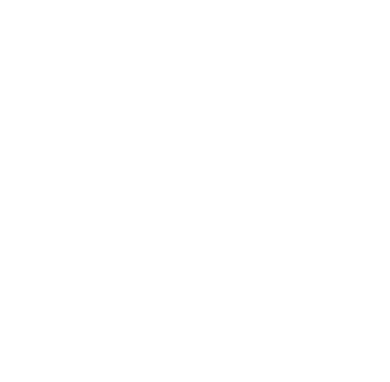
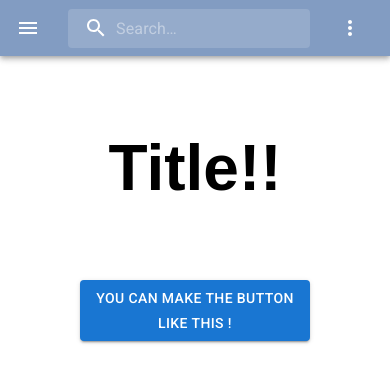
Before and after one commit to illuminarean-internship/2023-summer-erp-front, a Next.js app: page / in a window 390 px wide. Shown: the top 382 px of the page. Built offline with nearby package versions, Linux system fonts and the light colour scheme.

Commit message:
Feat: Add navigation bar

```diff
--- /dev/null
+++ b/src/components/Navbar.js
@@ -0,0 +1,245 @@
+import * as React from 'react';
+import { styled, alpha } from '@mui/material/styles';
+import AppBar from '@mui/material/AppBar';
+import Box from '@mui/material/Box';
+import Toolbar from '@mui/material/Toolbar';
+import IconButton from '@mui/material/IconButton';
+import InputBase from '@mui/material/InputBase';
+import Badge from '@mui/material/Badge';
+import MenuItem from '@mui/material/MenuItem';
+import Menu from '@mui/material/Menu';
+import MenuIcon from '@mui/icons-material/Menu';
+import SearchIcon from '@mui/icons-material/Search';
+import AccountCircle from '@mui/icons-material/AccountCircle';
+import NotificationsIcon from '@mui/icons-material/Notifications';
+import MoreIcon from '@mui/icons-material/MoreVert';
+import Link from 'next/link';
+import {
+    NotificationsNoneOutlined,
+    SettingsOutlined,
+} from '@mui/icons-material';
+
+export default function Navbar() {
+    const [anchorEl, setAnchorEl] = React.useState(null);
+    const [mobileMoreAnchorEl, setMobileMoreAnchorEl] = React.useState(null);
+
+    const isMenuOpen = Boolean(anchorEl);
+    const isMobileMenuOpen = Boolean(mobileMoreAnchorEl);
+
+    const handleProfileMenuOpen = (event) => {
+        setAnchorEl(event.currentTarget);
+    };
+
+    const handleMobileMenuOpen = (event) => {
+        setMobileMoreAnchorEl(event.currentTarget);
+    };
+
+    const handleMobileMenuClose = () => {
+        setMobileMoreAnchorEl(null);
+    };
+
+    const handleMenuClose = () => {
+        setAnchorEl(null);
+        handleMobileMenuClose();
+    };
+
+    const menuId = 'primary-search-account-menu';
+    const renderMenu = (
+        <Menu
+            anchorEl={anchorEl}
+            anchorOrigin={{
+                vertical: 'top',
+                horizontal: 'right',
+            }}
+            id={menuId}
+            keepMounted
+            transformOrigin={{
+                vertical: 'top',
+                horizontal: 'right',
+            }}
+            open={isMenuOpen}
+            onClose={handleMenuClose}
+        >
+            <MenuItem onClick={handleMenuClose}>Profile</MenuItem>
+            <MenuItem onClick={handleMenuClose}>My account</MenuItem>
+            <MenuItem onClick={handleMenuClose}>Logout</MenuItem>
+        </Menu>
+    );
+
+    const mobileMenuId = 'primary-search-account-menu-mobile';
+    const renderMobileMenu = (
+        <Menu
+            anchorEl={mobileMoreAnchorEl}
+            anchorOrigin={{
+                vertical: 'top',
+                horizontal: 'right',
+            }}
+            id={mobileMenuId}
+            keepMounted
+            transformOrigin={{
+                vertical: 'top',
+                horizontal: 'right',
+            }}
+            open={isMobileMenuOpen}
+            onClose={handleMobileMenuClose}
+        >
+            <MenuItem>
+                <IconButton
+                    size="large"
+                    aria-label="show amount of new notifications"
+                    color="inherit"
+                >
+                    <Badge badgeContent={17} color="error">
+                        <NotificationsIcon />
+                    </Badge>
+                </IconButton>
+                <p>Notifications</p>
+            </MenuItem>
+            <MenuItem>
+                <IconButton
+                    size="large"
+                    aria-label="show amount of new mails"
+                    color="inherit"
+                >
+                    <SettingsOutlined />
+                </IconButton>
+                <p>Settings</p>
+            </MenuItem>
+
+            <MenuItem onClick={handleProfileMenuOpen}>
+                <IconButton
+                    size="large"
+                    aria-label="account of current user"
+                    aria-controls="primary-search-account-menu"
+                    aria-haspopup="true"
+                    color="inherit"
+                >
+                    <AccountCircle />
+                </IconButton>
+                <p>Profile</p>
+            </MenuItem>
+        </Menu>
+    );
+
+    return (
+        <Box sx={{ flexGrow: 1 }}>
+            <AppBar position="sticky" style={{ backgroundColor: '#829CC2' }}>
+                <Toolbar>
+                    <IconButton
+                        size="large"
+                        edge="start"
+                        color="inherit"
+                        aria-label="open drawer"
+                        sx={{ mr: 2 }}
+                    >
+                        <MenuIcon />
+                    </IconButton>
+                    <StyledLogo sx={{ flexGrow: 1 }}>
+                        <Link href={'/'}>
+                            <img
+                                src="/images/logo.png"
+                                style={{ width: '150px' }}
+                            />
+                        </Link>
+                    </StyledLogo>
+                    <Search sx={{ flexGrow: 1 }}>
+                        <SearchIconWrapper>
+                            <SearchIcon />
+                        </SearchIconWrapper>
+                        <StyledInputBase
+                            placeholder="Search…"
+                            inputProps={{ 'aria-label': 'search' }}
+                        />
+                    </Search>
+                    <Box sx={{ flexGrow: 1 }} />
+                    <Box sx={{ display: { xs: 'none', md: 'flex' } }}>
+                        <IconButton size="large" color="inherit">
+                            <Badge badgeContent={17} color="error">
+                                <NotificationsNoneOutlined />
+                            </Badge>
+                        </IconButton>
+                        <IconButton
+                            size="large"
+                            edge="end"
+                            aria-label="account of current user"
+                            aria-controls={menuId}
+                            aria-haspopup="true"
+                            onClick={handleProfileMenuOpen}
+                            color="inherit"
+                        >
+                            <AccountCircle />
+                        </IconButton>
+                        <IconButton
+                            size="large"
+                            color="inherit"
+                            sx={{ marginLeft: '5px' }}
+                        >
+                            <SettingsOutlined />
+                        </IconButton>
+                    </Box>
+                    <Box sx={{ display: { xs: 'flex', md: 'none' } }}>
+                        <IconButton
+                            size="large"
+                            aria-label="show more"
+                            aria-controls={mobileMenuId}
+                            aria-haspopup="true"
+                            onClick={handleMobileMenuOpen}
+                            color="inherit"
+                        >
+                            <MoreIcon />
+                        </IconButton>
+                    </Box>
+                </Toolbar>
+            </AppBar>
+            {renderMobileMenu}
+            {renderMenu}
+        </Box>
+    );
+}
+
+const Search = styled('div')(({ theme }) => ({
+    position: 'relative',
+    borderRadius: theme.shape.borderRadius,
+    backgroundColor: alpha(theme.palette.common.white, 0.15),
+    '&:hover': {
+        backgroundColor: alpha(theme.palette.common.white, 0.25),
+    },
+    marginRight: theme.spacing(2),
+    marginLeft: 0,
+    width: '100%',
+    [theme.breakpoints.up('sm')]: {
+        marginLeft: theme.spacing(3),
+        width: 'auto',
+    },
+}));
+
+const SearchIconWrapper = styled('div')(({ theme }) => ({
+    padding: theme.spacing(0, 2),
+    height: '100%',
+    position: 'absolute',
+    pointerEvents: 'none',
+    display: 'flex',
+    alignItems: 'center',
+    justifyContent: 'center',
+}));
+
+const StyledInputBase = styled(InputBase)(({ theme }) => ({
+    color: 'inherit',
+    '& .MuiInputBase-input': {
+        padding: theme.spacing(1, 1, 1, 0),
+        // vertical padding + font size from searchIcon
+        paddingLeft: `calc(1em + ${theme.spacing(4)})`,
+        transition: theme.transitions.create('width'),
+        width: '100%',
+        [theme.breakpoints.up('md')]: {
+            width: '20ch',
+        },
+    },
+}));
+
+const StyledLogo = styled(Box)(({ theme }) => ({
+    display: 'none',
+    [theme.breakpoints.up('sm')]: {
+        display: 'flex',
+    },
+}));
--- a/src/pages/_app.js
+++ b/src/pages/_app.js
@@ -1,11 +1,13 @@
 import { ThemeProvider } from 'styled-components';
 import theme from '../styles/theme';
 import GlobalStyle from '../styles/global-style';
+import Navbar from '../components/Navbar';
 
 function MyApp({ Component, pageProps }) {
     return (
         <ThemeProvider theme={theme}>
             <GlobalStyle />
+            <Navbar></Navbar>
             <Component {...pageProps} />{' '}
         </ThemeProvider>
     );
--- a/src/pages/index.js
+++ b/src/pages/index.js
@@ -10,7 +10,7 @@
                 <meta name="description" content="" />
                 <link rel="icon" href="/favicon.ico" />
             </Head>
-            {/* <Main /> */}
+            <Main />
             <Footer />
         </div>
     );
```
Also changed, not shown: public/images/logo.png (added).
